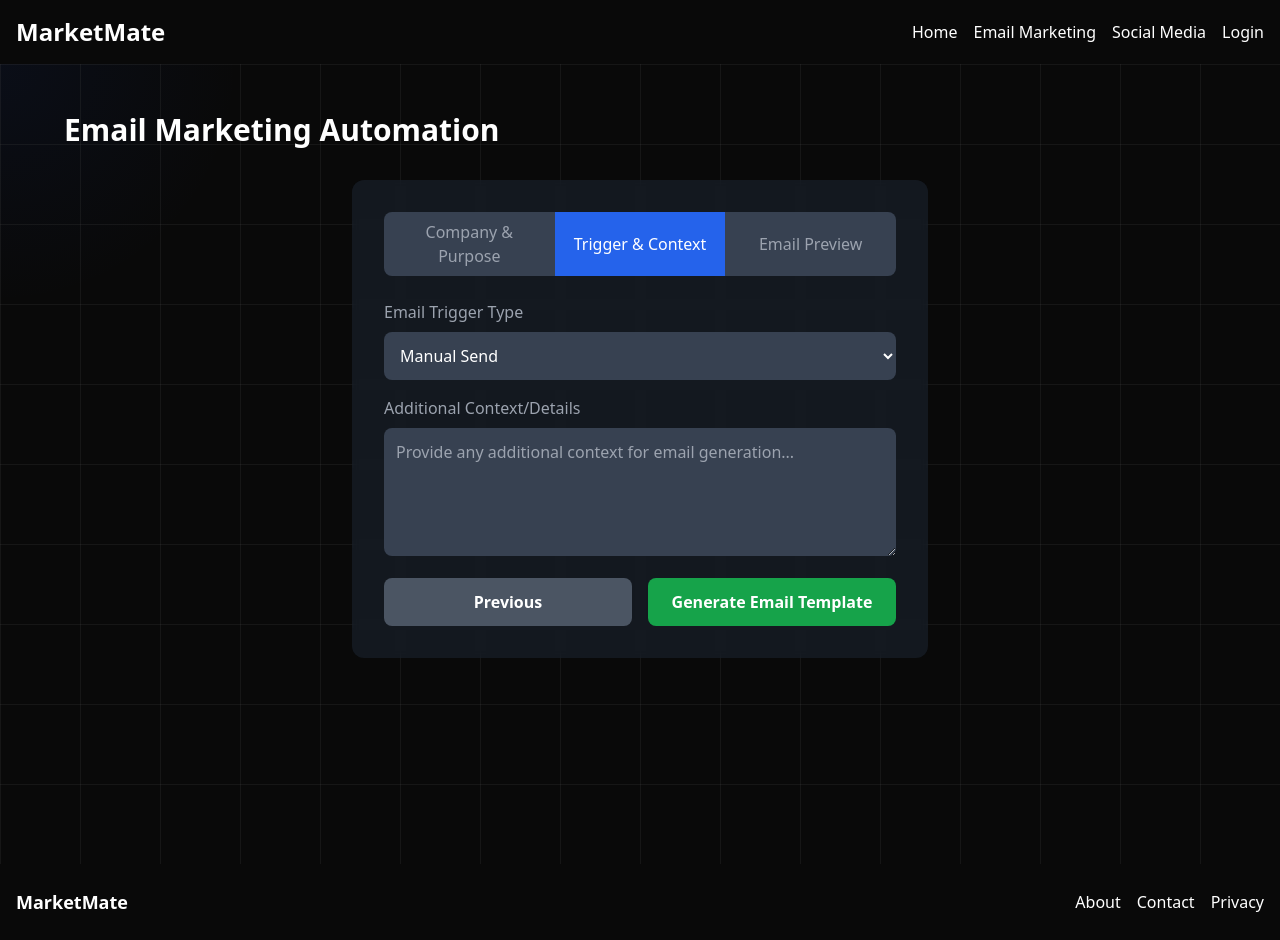
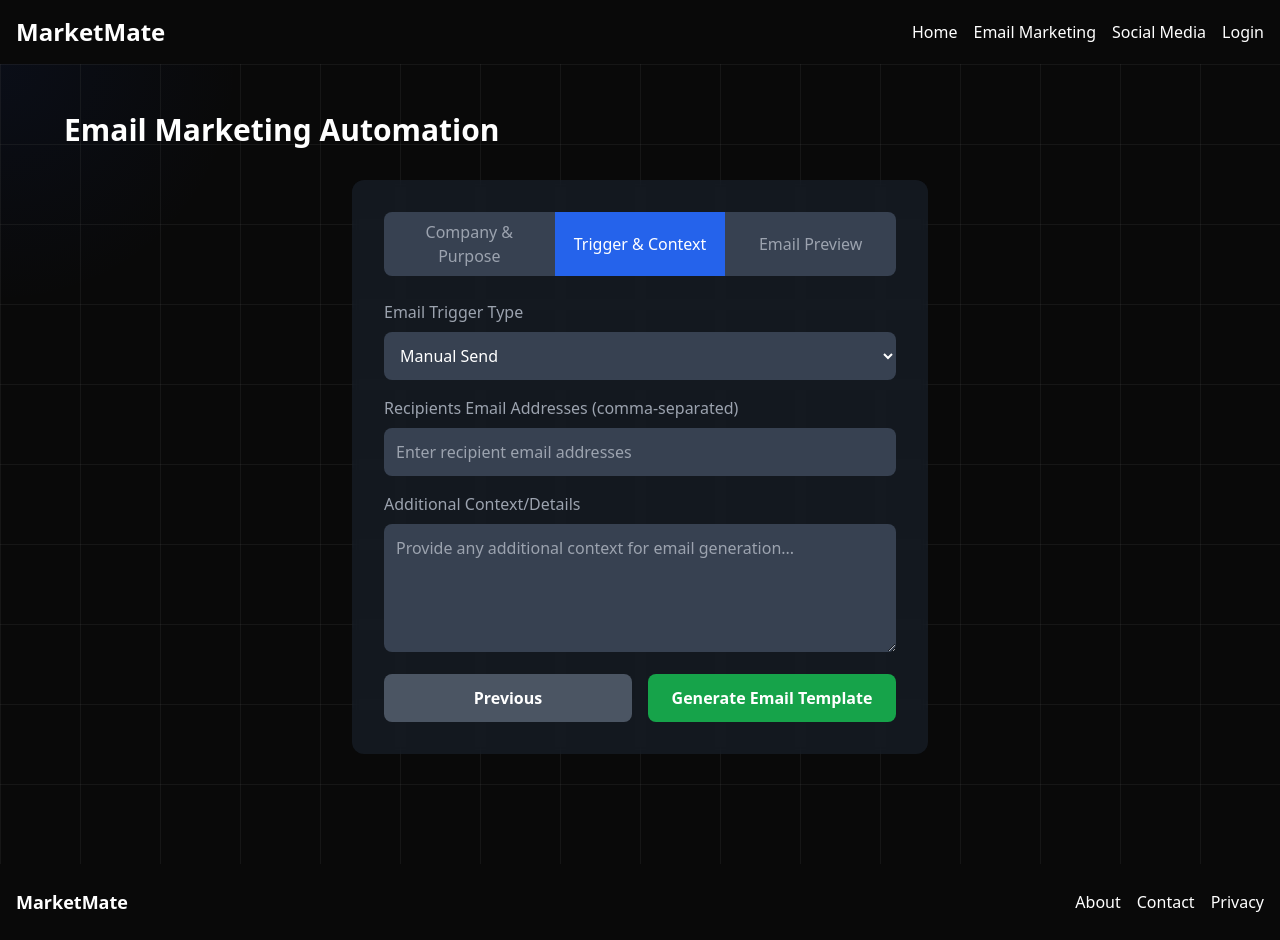
Before and after one commit to Sushant0753/MarketMate, a React (Vite) app in the folder frontend/: page /email in a window 1280 px wide. Both pictures are taken after a click on the button "Trigger & Context". Built offline with nearby package versions, Linux system fonts and the light colour scheme.

Commit message:
fixed/front-end

```diff
--- a/frontend/src/Components/Pages/EmailMarketingPage.jsx
+++ b/frontend/src/Components/Pages/EmailMarketingPage.jsx
@@ -24,6 +24,7 @@ const EmailMarketingPage = () => {
     purpose: '',
     triggerType: 'manual',
     additionalDetails: '',
+    recipients: [],
     subject: '',
     body: ''
   });
@@ -115,6 +116,12 @@ const EmailMarketingPage = () => {
   const handleFinalSend = async (e) => {
     e.preventDefault();
 
+    // Validate recipients
+    if (!emailForm.recipients || emailForm.recipients.length === 0) {
+      showNotification('Please enter at least one recipient email', 'error');
+      return;
+    }
+
     try {
       const response = await axios.post('https://marketmate.vercel.app/send_email', {
         ...emailForm
@@ -128,6 +135,7 @@ const EmailMarketingPage = () => {
         purpose: '',
         triggerType: 'manual',
         additionalDetails: '',
+        recipients: [], // Reset recipients
         subject: '',
         body: ''
       });
@@ -219,6 +227,23 @@ const EmailMarketingPage = () => {
                   </option>
                 ))}
               </select>
+            </div>
+            <div className="mb-4">
+              <label htmlFor="recipients" className="block text-gray-400 mb-2">
+                Recipients Email Addresses (comma-separated)
+              </label>
+              <input
+                type="text"
+                id="recipients"
+                value={emailForm.recipients.join(', ')}
+                onChange={(e) => setEmailForm({
+                  ...emailForm,
+                  recipients: e.target.value.split(',').map(email => email.trim())
+                })}
+                className="w-full p-3 bg-gray-700 rounded-lg text-white focus:outline-none"
+                placeholder="Enter recipient email addresses"
+                required
+              />
             </div>
             <div className="mb-4">
               <label htmlFor="additionalDetails" className="block text-gray-400 mb-2">
```
Also changed, not shown: frontend/src/Components/Pages/SocialMediaPage.jsx (line endings or trailing spaces), 1 other file (tests, documents, lock files or other folders).
